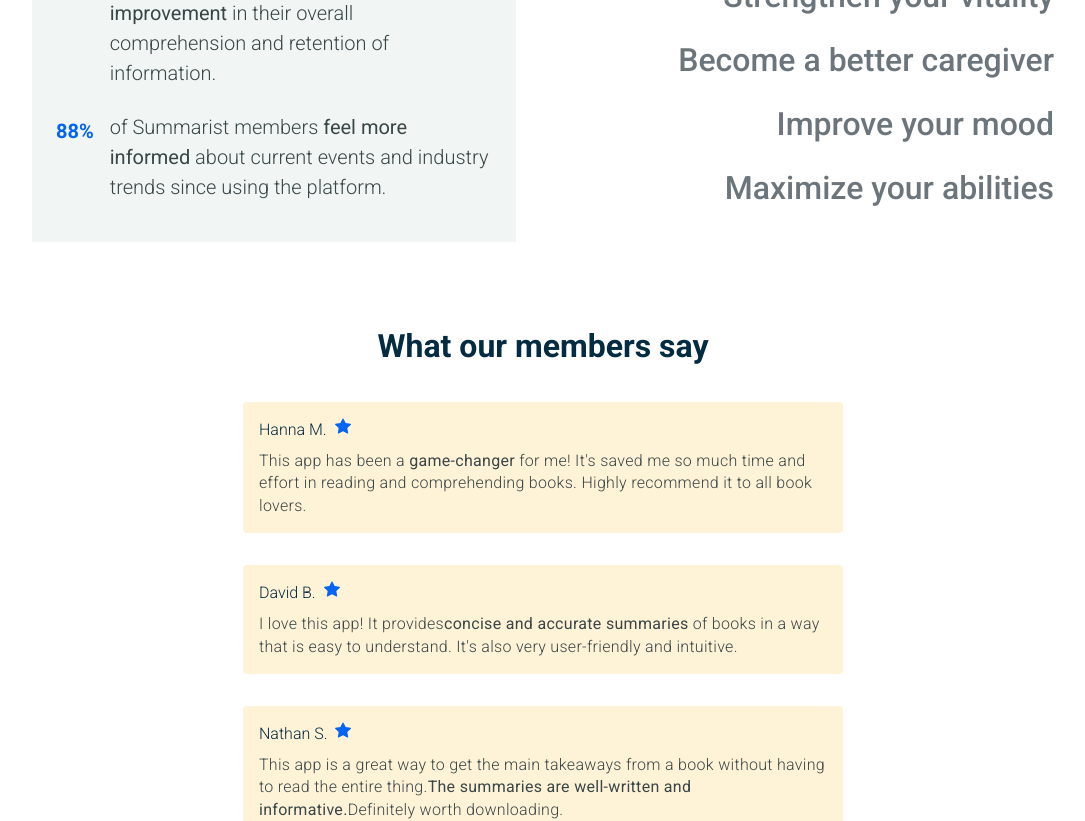
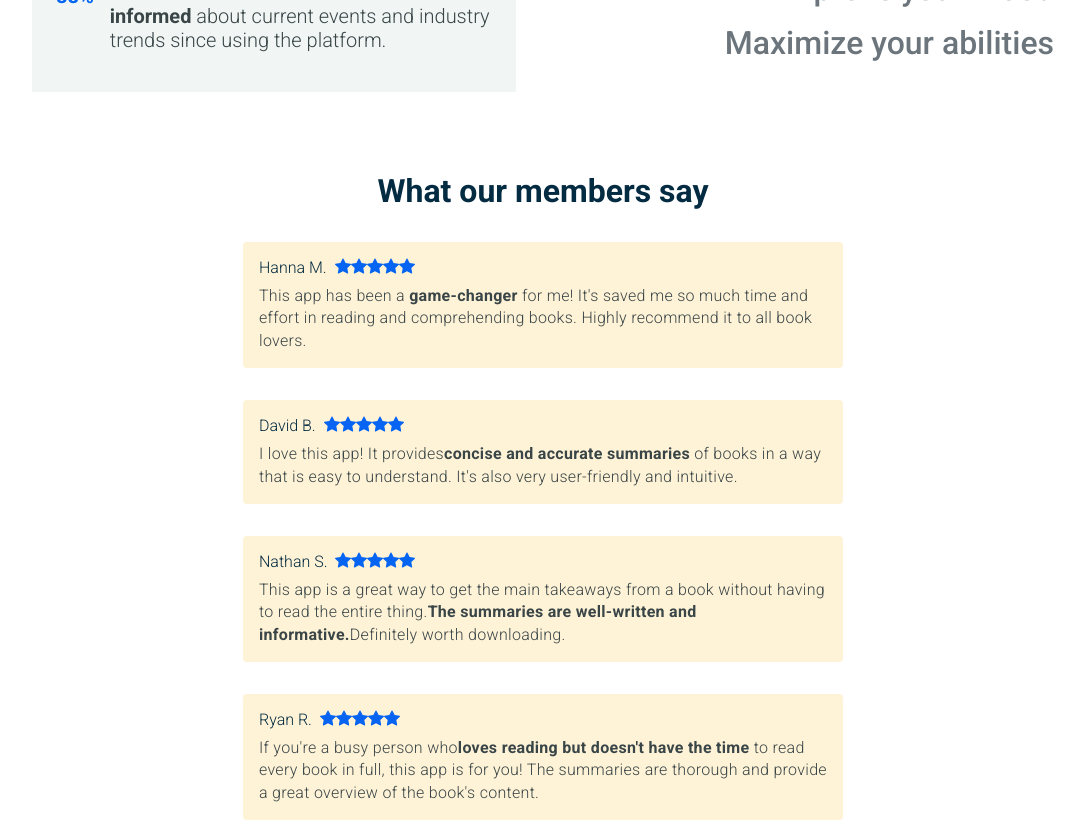
Before and after one commit to TheAhmedJoy/ahmed-ali-summarist, a Next.js app: page / in a window 1280 px wide. Shown: the part 1580-2401 px from the top of the page, without its empty margins (97-1182 px from the left). Built offline with nearby package versions, Linux system fonts and the light colour scheme.

Commit message:
Homepage llayout changes and CSS omission

```diff
--- a/app/globals.css
+++ b/app/globals.css
@@ -1,24 +1,4 @@
 @import url("https://fonts.googleapis.com/css2?family=Roboto:wght@100;300;400;500;700;900&display=swap");
-@import "tailwindcss";
-
-:root {
-  --background: #ffffff;
-  --foreground: #171717;
-}
-
-@theme inline {
-  --color-background: var(--background);
-  --color-foreground: var(--foreground);
-  --font-sans: var(--font-geist-sans);
-  --font-mono: var(--font-geist-mono);
-}
-
-@media (prefers-color-scheme: dark) {
-  :root {
-    --background: #0a0a0a;
-    --foreground: #ededed;
-  }
-}
 
 * {
   margin: 0;
--- a/app/page.tsx
+++ b/app/page.tsx
@@ -16,7 +16,7 @@
       <nav className="nav">
         <div className="nav__wrapper">
           <figure className="nav__img--mask">
-            <Image src={Logo} alt="logo"/>
+            <Image src={Logo} alt="logo" />
           </figure>
           <ul className="nav__list--wrapper">
             <li className="nav__list nav__list--login">Login</li>
@@ -168,6 +168,10 @@
                   <div className="review__name">Hanna M.</div>
                   <div className="review__stars">
                     <BsStarFill />
+                    <BsStarFill />
+                    <BsStarFill />
+                    <BsStarFill />
+                    <BsStarFill />
                   </div>
                 </div>
                 <div className="review__body">
@@ -180,6 +184,10 @@
                 <div className="review__header">
                   <div className="review__name">David B.</div>
                   <div className="review__stars">
+                    <BsStarFill />
+                    <BsStarFill />
+                    <BsStarFill />
+                    <BsStarFill />
                     <BsStarFill />
                   </div>
                 </div>
@@ -194,6 +202,10 @@
                   <div className="review__name">Nathan S.</div>
                   <div className="review__stars">
                     <BsStarFill />
+                    <BsStarFill />
+                    <BsStarFill />
+                    <BsStarFill />
+                    <BsStarFill />
                   </div>
                 </div>
                 <div className="review__body">
@@ -207,6 +219,10 @@
                 <div className="review__header">
                   <div className="review__name">Ryan R.</div>
                   <div className="review__stars">
+                    <BsStarFill />
+                    <BsStarFill />
+                    <BsStarFill />
+                    <BsStarFill />
                     <BsStarFill />
                   </div>
                 </div>
@@ -238,6 +254,9 @@
               </div>
               <div className="numbers">
                 <div className="numbers__icon numbers__star--icon">
+                  <BsStarFill />
+                  <BsStarFill />
+                  <BsStarFill />
                   <BsStarFill />
                   <BsStarHalf />
                 </div>
```
